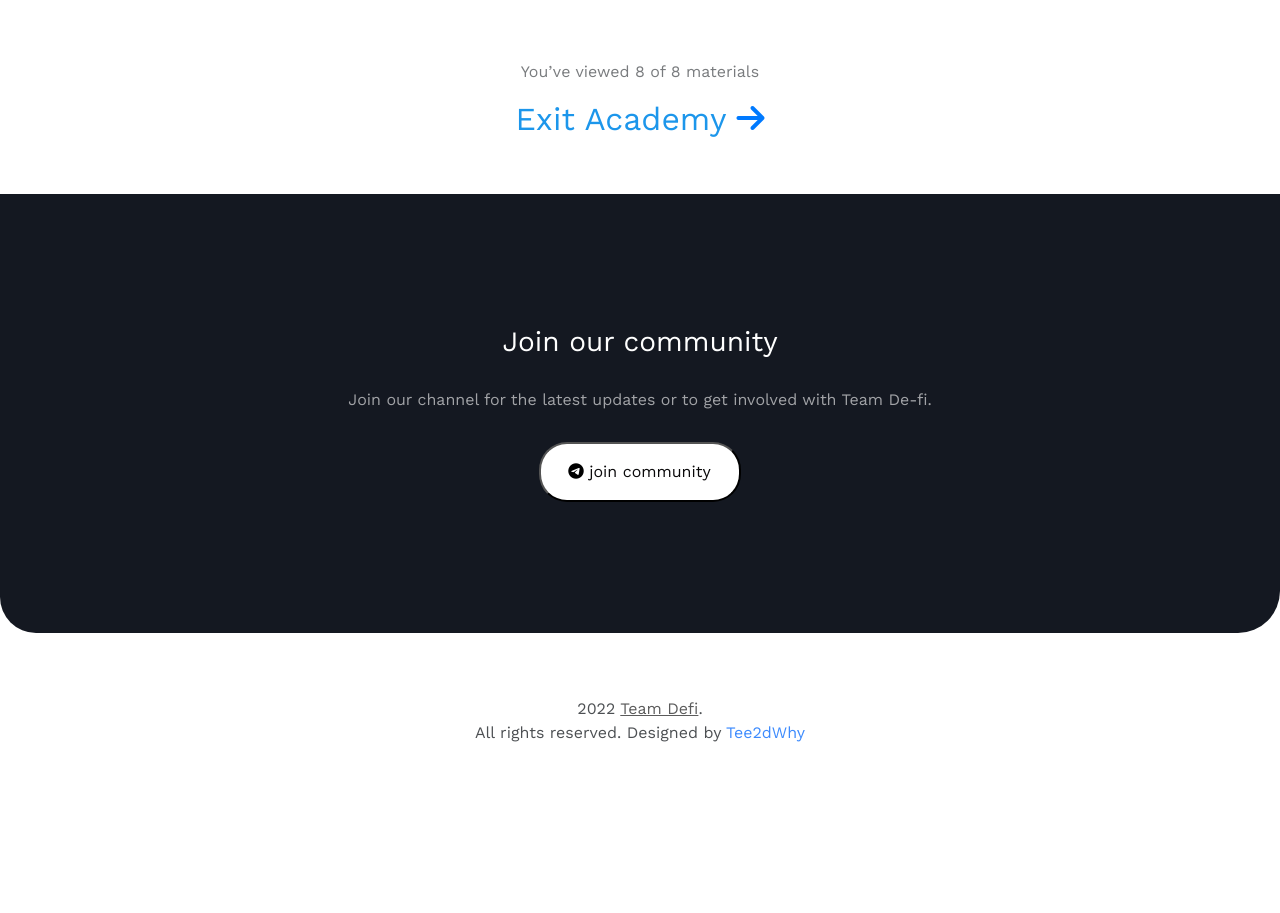
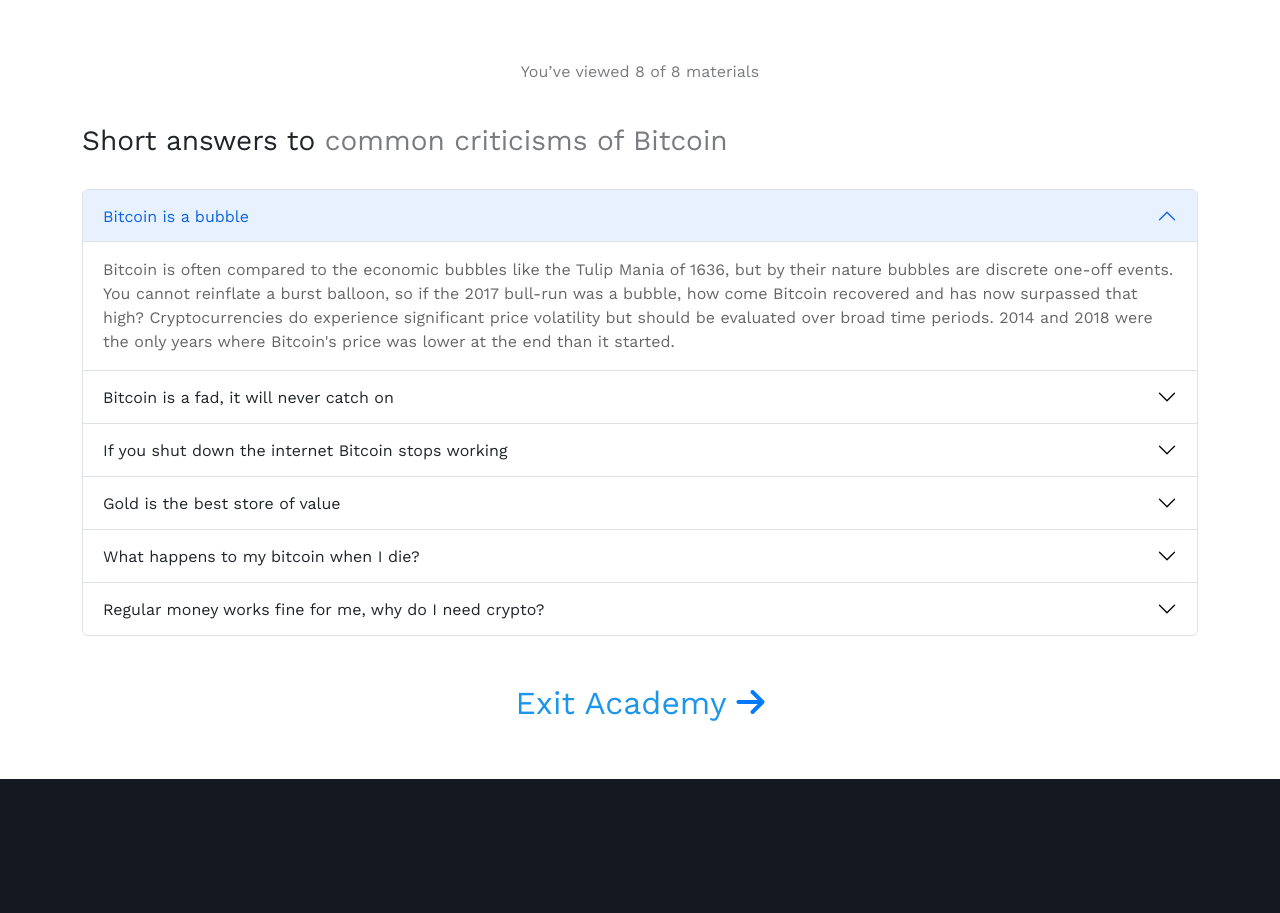
Before and after one commit to TEE2DWHY/TeamDefi, a React (Create React App) app: page /academy in a window 1280 px wide. Shown: the part 1581-2494 px from the top of the page. Before the commit the page ends 2342 px from the top, so only its background shows below. Built offline with nearby package versions, Linux system fonts and the light colour scheme.

Commit message:
added more details to the academy page

```diff
--- a/src/components/Navbar.js
+++ b/src/components/Navbar.js
@@ -34,8 +34,8 @@ function Navbar() {
 
                     <button className="nav-link active nav-nav join-community" aria-current="page" href="/#" data-bs-toggle="modal" data-bs-target="#exampleModal"><i className="fa-brands fa-telegram" style={{ marginRight: "5px", fontSize: "16px" }}></i> JOIN COMMUNITY</button>
                     {/* Modal */}
-                    <div className="modal fade" id="exampleModal" tabindex="-1" aria-labelledby="exampleModalLabel" aria-hidden="true">
-                        <div className="modal-dialog modal-dialog-centered">
+                    <div class="modal fade" id="exampleModal" tabindex="-1" aria-labelledby="exampleModalLabel" aria-hidden="true">
+                        <div className="modal-dialog">
                             <div className="modal-content">
                                 <div className="modal-header">
                                     <h1 className="modal-title fs-5" id="exampleModalLabel" style={{ fontSize: "14px" }}>Hello Mate <i className="fa-solid fa-hands-clapping"></i></h1>
--- a/src/pages/Academy.js
+++ b/src/pages/Academy.js
@@ -67,6 +67,107 @@ const OurCourses = () => {
             </div>
             <br /> <br />
             <p style={{ textAlign: "center", opacity: "0.6" }}>You’ve viewed 8 of 8 materials</p>
+            <br />
+            <div className="container">
+                <h3>Short answers to <span style={{ opacity: "0.6" }}>common criticisms of Bitcoin</span></h3>
+                <br />
+                <div class="accordion" id="accordionExample">
+                    <div class="accordion-item">
+                        <h2 class="accordion-header" id="headingOne">
+                            <button class="accordion-button" type="button" data-bs-toggle="collapse" data-bs-target="#collapseOne" aria-expanded="true" aria-controls="collapseOne">
+                                Bitcoin is a bubble
+                            </button>
+                        </h2>
+                        <div id="collapseOne" class="accordion-collapse collapse show" aria-labelledby="headingOne" data-bs-parent="#accordionExample">
+                            <div class="accordion-body" style={{ opacity: "0.6" }}>
+                                Bitcoin is often compared to the economic bubbles like the Tulip Mania of 1636, but by their nature bubbles are discrete one-off events. You cannot reinflate a burst balloon, so if the 2017 bull-run was a bubble, how come Bitcoin recovered and has now surpassed that high?
+                                Cryptocurrencies do experience significant price volatility but should be evaluated over broad time periods. 2014 and 2018 were the only years where Bitcoin's price was lower at the end than it started.
+                            </div>
+                        </div>
+                    </div>
+                    <div class="accordion-item">
+                        <h2 class="accordion-header" id="headingTwo">
+                            <button class="accordion-button collapsed" type="button" data-bs-toggle="collapse" data-bs-target="#collapseTwo" aria-expanded="false" aria-controls="collapseTwo">
+                                Bitcoin is a fad, it will never catch on
+                            </button>
+                        </h2>
+                        <div id="collapseTwo" class="accordion-collapse collapse" aria-labelledby="headingTwo" data-bs-parent="#accordionExample">
+                            <div class="accordion-body" style={{ opacity: "0.6" }}>
+                                Kodak thought that about digital cameras. Sony thought that about digital music. The same was said about cars, the radio, the TV, movies with sound and the internet.
+                                If money didn’t evolve we’d still be exchanging shells.
+                            </div>
+                        </div>
+                    </div>
+                    <div class="accordion-item">
+                        <h2 class="accordion-header" id="headingThree">
+                            <button class="accordion-button collapsed" type="button" data-bs-toggle="collapse" data-bs-target="#collapseThree" aria-expanded="false" aria-controls="collapseThree">
+                                If you shut down the internet Bitcoin stops working
+                            </button>
+                        </h2>
+                        <div id="collapseThree" class="accordion-collapse collapse" aria-labelledby="headingThree" data-bs-parent="#accordionExample">
+                            <div class="accordion-body" style={{ opacity: "0.6" }}>
+                                Bitcoin can keep working without broadband and without mains power. A node can be updated via Satellite and be powered by natural resources; in fact a significant proportion of Bitcoin mining is powered by sustainable energy sources.
+                                Aside from that, if all power and communications are down, humanity will be in such a state that digital money will cease to be useful. Regardless of that, if/when society gets back on its feet nodes could quickly resume from the last known agreed ledger.
+                            </div>
+                        </div>
+                    </div>
+                    <div class="accordion-item">
+                        <h2 class="accordion-header" id="headingFour">
+                            <button class="accordion-button collapsed" type="button" data-bs-toggle="collapse" data-bs-target="#collapseFour" aria-expanded="false" aria-controls="collapseFour">
+                                Gold is the best store of value
+                            </button>
+                        </h2>
+                        <div id="collapseFour" class="accordion-collapse collapse" aria-labelledby="headingFour" data-bs-parent="#accordionExample">
+                            <div class="accordion-body" style={{ opacity: "0.6" }}>
+                                Gold has been a very effective store of value for about 6,000 years, but it isn’t very suitable for the digital age. The most obvious reason being the difficulty in transporting it.
+
+
+                                Bitcoin doesn’t need to replace Gold, it simply provides an alternative, and to those in the crypto community, it is a better store of value.
+
+
+                                Stock-to-flow models are one argument why. $1 invested in bitcoin in 2009 is now worth almost $75million*, while the same investment in Gold would be worth $1.73.
+                            </div>
+                        </div>
+                    </div>
+                    <div class="accordion-item">
+                        <h2 class="accordion-header" id="headingFive">
+                            <button class="accordion-button collapsed" type="button" data-bs-toggle="collapse" data-bs-target="#collapseFive" aria-expanded="false" aria-controls="collapseFive">
+                                What happens to my bitcoin when I die?
+                            </button>
+                        </h2>
+                        <div id="collapseFive" class="accordion-collapse collapse" aria-labelledby="headingFive" data-bs-parent="#accordionExample">
+                            <div class="accordion-body" style={{ opacity: "0.6" }}>
+                                Bitcoin - and crypto is general - does come with a different level of responsibility to regular money. This is a feature not a bug. It means that you should make plans for passing it on should you….well...pass on.
+
+
+                                Without precaution, your bitcoin may simply be lost; estimates vary but around three million bitcoin are considered lost for numerous reasons. This shouldn’t be considered a weakness as much traditional wealth gets lost, forgotten or rendered unusable.
+
+
+                                Specialist services already exist to ensure your bitcoin are passed on if you die, see Estate and Inheritance planning from services like Casa.
+                            </div>
+                        </div>
+                    </div>
+                    <div class="accordion-item">
+                        <h2 class="accordion-header" id="headingSix">
+                            <button class="accordion-button collapsed" type="button" data-bs-toggle="collapse" data-bs-target="#collapseSix" aria-expanded="false" aria-controls="collapseSix">
+                                Regular money works fine for me, why do I need crypto?
+                            </button>
+                        </h2>
+                        <div id="collapseSix" class="accordion-collapse collapse" aria-labelledby="headingSix" data-bs-parent="#accordionExample">
+                            <div class="accordion-body" style={{ opacity: "0.6" }}>
+                                Bitcoin - and crypto is general - does come with a different level of responsibility to regular money. This is a feature not a bug. It means that you should make plans for passing it on should you….well...pass on.
+
+
+                                Without precaution, your bitcoin may simply be lost; estimates vary but around three million bitcoin are considered lost for numerous reasons. This shouldn’t be considered a weakness as much traditional wealth gets lost, forgotten or rendered unusable.
+
+
+                                Specialist services already exist to ensure your bitcoin are passed on if you die, see Estate and Inheritance planning from services like Casa.
+                            </div>
+                        </div>
+                    </div>
+                </div>
+            </div>
+            <br /> <br />
             <Link to="/"><h2 className="tool-visit"><span className="k-b">Exit Academy </span><i className="fa-solid fa-arrow-right"></i></h2></Link>
             <br /> <br />
             <div className='FAQ-bitcoin'>
@@ -77,8 +178,8 @@ const OurCourses = () => {
                         <button className='join-channel' data-bs-toggle="modal" data-bs-target="#exampleModal"> <i className="fa-brands fa-telegram" style={{ color: "#000" }}></i> join community</button>
                     </div>
                     {/* Modal */}
-                    <div className="modal fade" id="exampleModal" tabindex="-1" aria-labelledby="exampleModalLabel" aria-hidden="true">
-                        <div className="modal-dialog modal-dialog-centered">
+                    <div class="modal fade" id="exampleModal" tabindex="-1" aria-labelledby="exampleModalLabel" aria-hidden="true">
+                        <div className="modal-dialog">
                             <div className="modal-content">
                                 <div className="modal-header">
                                     <h1 className="modal-title fs-5" id="exampleModalLabel" style={{ fontSize: "14px" }}>Hello Mate <i className="fa-solid fa-hands-clapping"></i></h1>
@@ -91,7 +192,7 @@ const OurCourses = () => {
                                 </div>
                                 <div className="modal-footer">
                                     <button type="button" className="btn btn-secondary" data-bs-dismiss="modal" style={{ fontSize: "14px" }}>Close</button>
-                                    <a href="https://wa.me/+2349032533461"><button type="button" className="btn btn-primary" style={{ fontSize: "14px" }}>Get in touch</button></a>
+                                    <a href="https://wa.me/+2349032533461"><button type="button" class="btn btn-primary" style={{ fontSize: "14px" }}>Get in touch</button></a>
                                 </div>
                             </div>
                         </div>
--- a/src/pages/Home.js
+++ b/src/pages/Home.js
@@ -72,7 +72,6 @@ function Home() {
             <div style={{ textAlign: "center" }}>
                 <Link to="/blog"><button className="btn btn-success articles" type="button">All articles</button></Link>
             </div>
-
             <Mission />
             <Footer />
 
```
